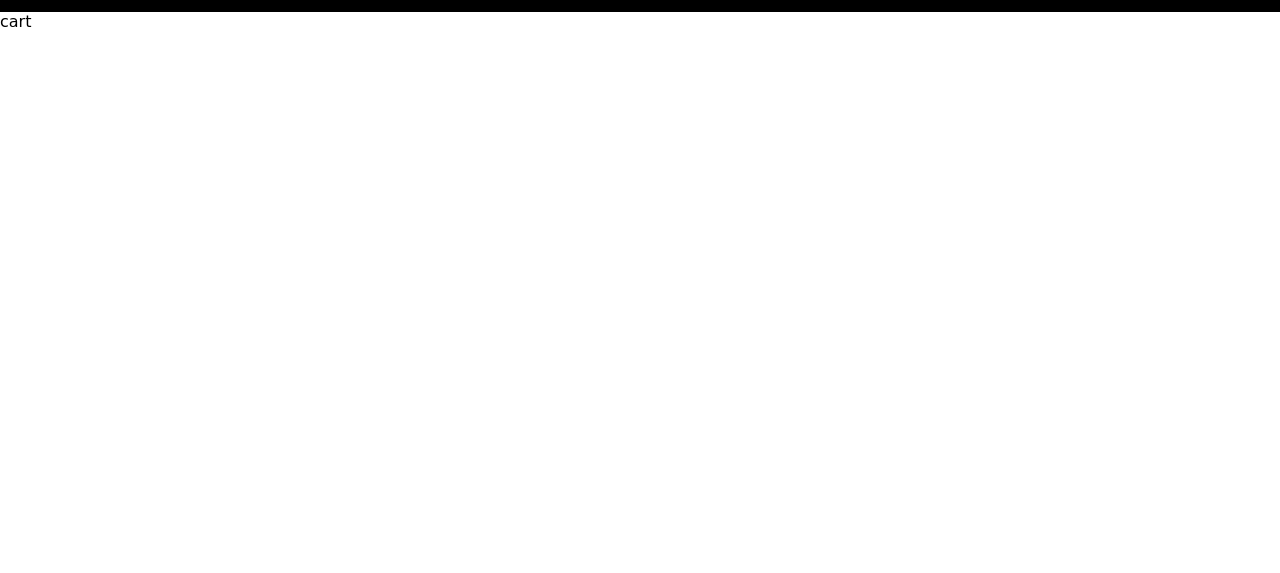
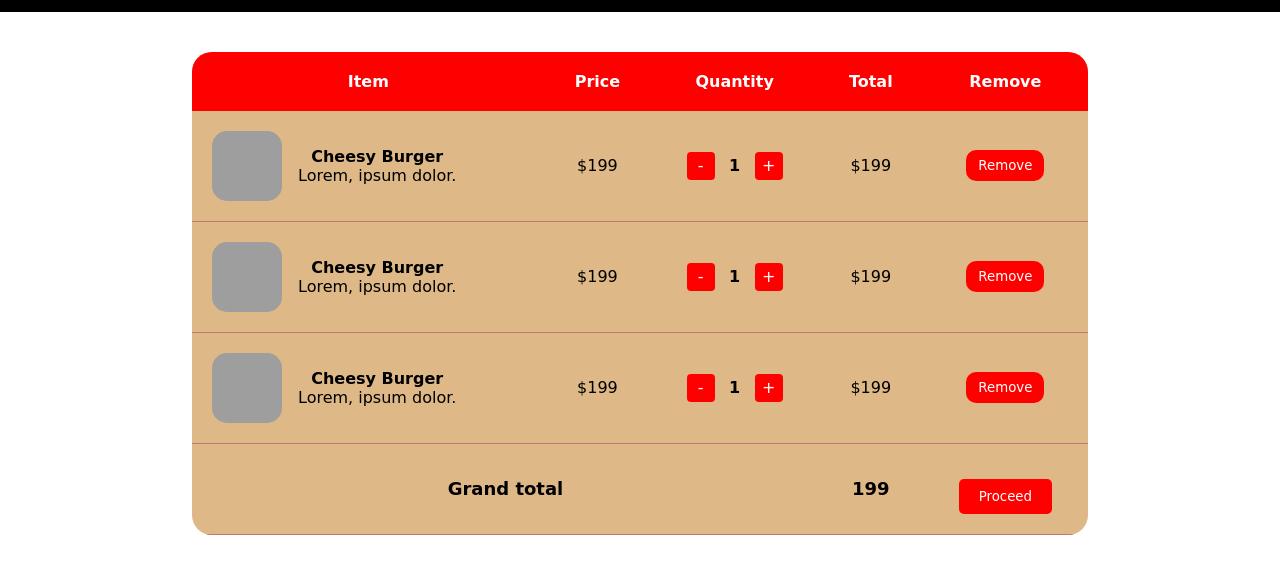
Before and after one commit to AanchalNegi2008/Bitebox, a plain HTML site: page cart.html in a window 1280 px wide. Shown: the part 51-624 px from the top of the page. Drawn offline with Linux system fonts and the light colour scheme; grey boxes are pictures that could not be loaded.

Commit message:
cart layout

```diff
--- a/cart.html
+++ b/cart.html
@@ -24,7 +24,104 @@
             </div>
         </nav>
     </header>
-    <section> cart</section>
-    <footer></footer>
+    <section class="cart">
+        <table>
+            <thead>
+                <tr>
+                    <th>Item</th>
+                    <th>Price</th>
+                    <th>Quantity</th>
+                    <th>Total</th>
+                    <th>Remove</th>
+                </tr>
+            </thead>
+            <tbody>
+                <tr>
+                    <td class="item">
+                        <img src="images/Burger.png" alt="">
+                        <div>
+                            <h4>Cheesy Burger</h4>
+                            <p>Lorem, ipsum dolor.</p>
+                        </div>
+                    </td>
+                    <td>
+                        $199
+                    </td>
+                    <td>
+                        <div class="qty-box">
+                            <button>-</button>
+                            <span>1</span>
+                            <button>+</button>
+                        </div>
+                    </td>
+                    <td>
+                        $199
+                    </td>
+                    <td>
+                        <button class="remove">Remove</button>
+                    </td>
+                </tr>
+
+                <tr>
+                    <td class="item">
+                        <img src="images/Burger.png" alt="">
+                        <div>
+                            <h4>Cheesy Burger</h4>
+                            <p>Lorem, ipsum dolor.</p>
+                        </div>
+                    </td>
+                    <td>
+                        $199
+                    </td>
+                    <td>
+                        <div class="qty-box">
+                            <button>-</button>
+                            <span>1</span>
+                            <button>+</button>
+                        </div>
+                    </td>
+                    <td>
+                        $199
+                    </td>
+                    <td>
+                        <button class="remove">Remove</button>
+                    </td>
+                </tr>
+
+                <tr>
+                    <td class="item">
+                        <img src="images/Burger.png" alt="">
+                        <div>
+                            <h4>Cheesy Burger</h4>
+                            <p>Lorem, ipsum dolor.</p>
+                        </div>
+                    </td>
+                    <td>
+                        $199
+                    </td>
+                    <td>
+                        <div class="qty-box">
+                            <button>-</button>
+                            <span>1</span>
+                            <button>+</button>
+                        </div>
+                    </td>
+                    <td>
+                        $199
+                    </td>
+                    <td>
+                        <button class="remove">Remove</button>
+                    </td>
+                </tr>
+
+                <tr class="grand-total">
+                    <td colspan="3">Grand total</td>
+                    <td>199</td>
+                    <td><button>Proceed</button></td>
+                </tr>
+            </tbody>
+        </table>
+    </section>
+<footer></footer>
 </body>
 </html>
--- a/css/style.css
+++ b/css/style.css
@@ -217,3 +217,104 @@ header
     top: 0px;
     z-index: 100;
 }
+table
+{
+    width: 70%;
+    border-collapse: collapse;
+    background-color: burlywood;
+    border-radius: 20px;
+    margin: auto;
+    margin-top: 40px;
+    overflow: hidden;
+}
+thead
+{
+    background-color: red;
+    color: white;
+}
+th , td
+{
+    text-align: center;
+    padding: 20px;
+}
+tbody tr
+{
+    border-bottom: 1px solid #c37676;
+
+}
+
+
+.item
+{
+    display: flex;
+    align-items: center;
+    gap: 16px;
+}
+
+.item img
+{
+    width:70px ;
+    height: 70px;
+    border-radius:15px ;
+}
+.remove
+{
+    background-color: red;
+    border: none;
+    color: white;
+    padding: 8px 12px;
+    cursor: pointer;
+    border-radius: 10px;
+}
+.remove:hover
+{
+    background-color: darkred;
+}
+.grand-total td
+{
+    font-weight: bold;
+    font-size: 18px;
+}
+.grand-total button
+{
+    margin-top: 15px;
+    padding: 10px 20px;
+    background: red;
+    color: white;
+    border: none;
+    border-radius: 5px;
+    cursor: pointer;
+}
+.grand-total button:hover
+{
+    background-color: darkred;
+}
+.qty-box
+{
+    display: flex;
+    gap: 10px;
+    justify-content: center;
+    align-items: center;
+}
+
+.qty-box button
+{
+    width: 28px;
+    height: 28px;
+    border: none;
+    background-color: red;
+    color: white;
+    font-size: 16px;
+    border-radius: 4px;
+    cursor: pointer;
+}
+.qty-box button:hover
+{
+    background-color: darkred;
+}
+.qty-box span
+{
+    font-size: 16px;
+    font-weight: bold;
+    min-width: 20px;
+}
```
